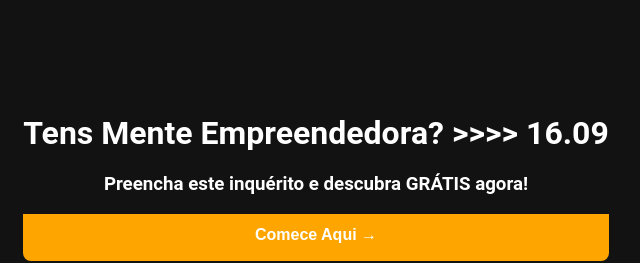
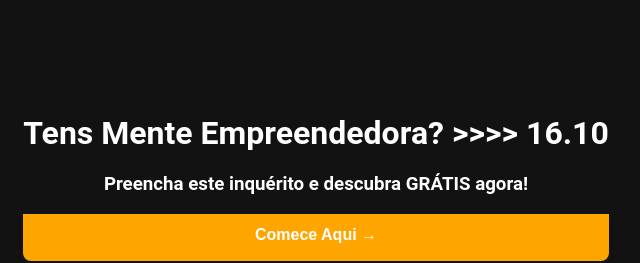
Before and after one commit to carbar1000/mente-16, a plain HTML site: page index.html in a window 1280 px wide. Shown: the part 246-509 px from the top of the page, 324-964 px from the left. Drawn offline with Linux system fonts and the light colour scheme.

```diff
--- a/index.html
+++ b/index.html
@@ -15,7 +15,7 @@
 <body>
 
     <div id="intro" class="centered-text hide-on-click">
-        <h1>Tens Mente Empreendedora? >>>> 16.09 </h1>
+        <h1>Tens Mente Empreendedora? >>>> 16.10 </h1>
         <h3>Preencha este inquérito e descubra GRÁTIS agora!</h3>
         <div class="buttons">
             <button id="startButton" class="hide-on-click" onclick="startSurvey()">Comece Aqui →</button>
```
